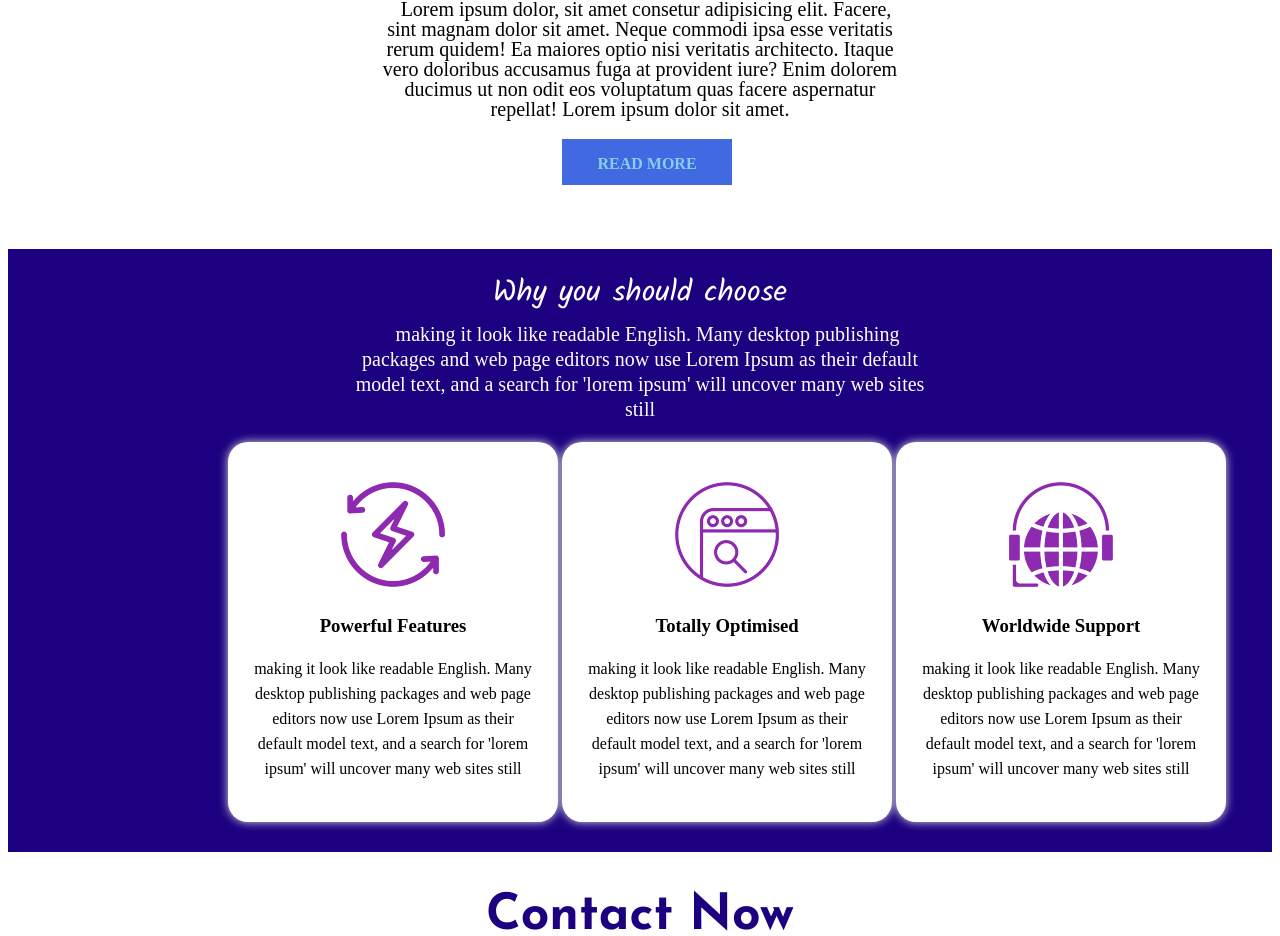
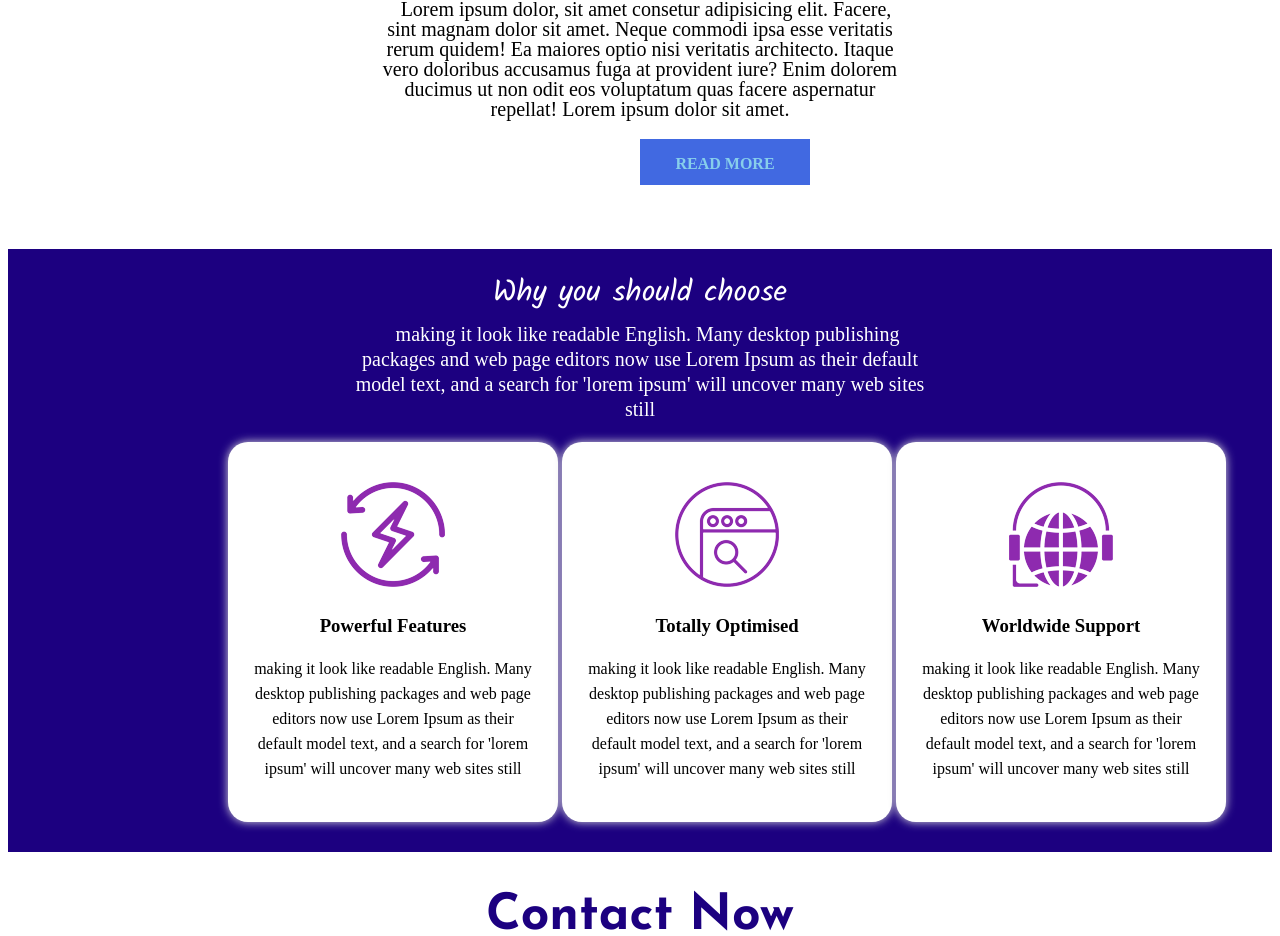
Before and after one commit to innaphan/Data-Web, a plain HTML site: page index.html in a window 1280 px wide. Shown: the part 1122-2058 px from the top of the page. Drawn offline with Linux system fonts and the light colour scheme; a web font is replaced by a local one.

Commit message:
Add files via upload

```diff
--- a/style.css
+++ b/style.css
@@ -103,8 +103,8 @@ h1{
     height: 30px;
     text-align: center;
     padding-top: 16px;
-    margin-left: 35%;
-    margin-right: 35%;
+    margin-left: 50%;
+    margin-right: 50%;
 }
 
 .p6 a{
```
